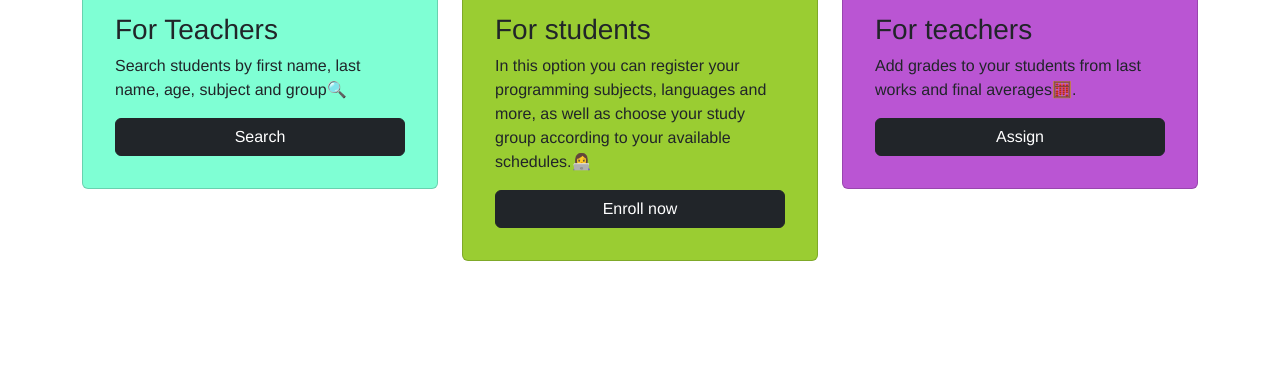
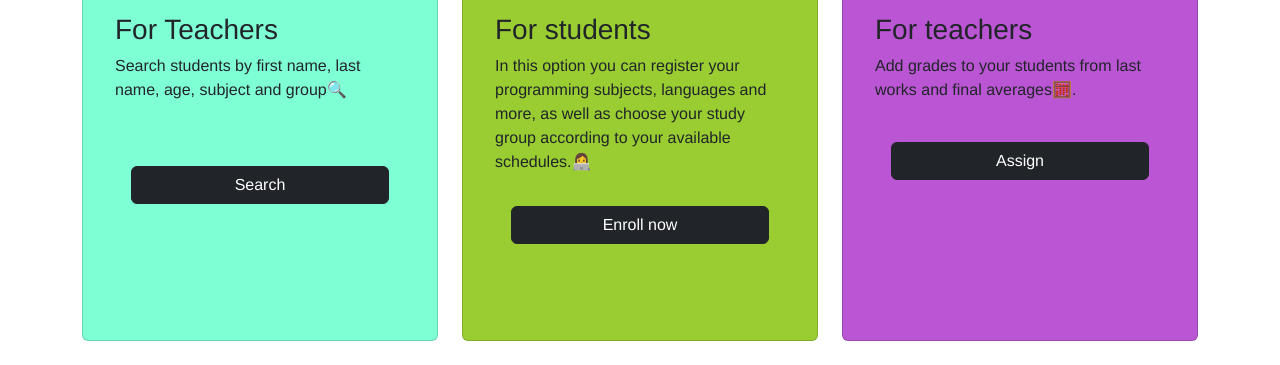
Before and after one commit to YunuenAM/Students, a plain HTML site: page index.html in a window 1280 px wide. Shown: the part 535-900 px from the top of the page. Before the commit the page ends 820 px from the top, so only its background shows below. Drawn offline with nearby package versions, Linux system fonts and the light colour scheme.

Commit message:
Feat: layout moidified

```diff
--- a/css/app.css
+++ b/css/app.css
@@ -37,3 +37,17 @@ img{
         max-width: 100%;
         height: auto;
       }
+
+
+.card-equal-height {
+        height: 100%;
+      }
+
+
+equal-height {
+        display: flex;
+      }
+
+ .card-img-top {
+        max-height: 250px;
+      }
--- a/index.html
+++ b/index.html
@@ -19,46 +19,53 @@
     <section class="seccion">
         <h1 class="text-center my-5 heading">Let's see your options</h1>
         <div class="container-xl">
-            <div class="row">
-                <div class="col-md-4">
-                    <div class="card mb-4 w-auto h-auto p-3" style="background-color: aquamarine;">
-                        <img class="card-img-top" src="./img/01-Name.jpg" alt="for teachers">
+            <div class="row align-items-stretch equal-height">
+                <div class="col-md-4 mb-4">
+                    <div class="card mb-5  w-500 h-800 p-3 card-equal-height" style="background-color: aquamarine;">
+                        <img class="card-img-top" style="object-fit: cover; max-height: 250px;" src="./img/01-Name.jpg" alt="for teachers">
                         <div class="card-header">
                             Search for students
                         </div>
-                        <div class="card-body">
+                        <div class="card-body align-items-center ">
                             <h3 class="card-title">For Teachers</h3>
                             <p class="card-text">Search students by first name, last name, age, subject and group🔍</p>
+                            <div class="align-items-end p-3 mt-5">
                             <a href="#" class="btn btn-dark d-block">Search</a>
+                        </div>
                         </div>
                     </div>
                 </div> <!--col-md-4-->
 
 
-                <div class="col-md-4">
-                    <div class="card mb-4 w-auto h-auto p-3" style="background-color: yellowgreen;">
-                        <img class="card-img-top" src="./img/students.jpg" alt="imagen curso">
+                <div class="col-md-4 mb-4">
+                    <div class="card mb-5 w-500 h-800 p-3 card-equal-height" style="background-color: yellowgreen;">
+                        <img class="card-img-top"  style="object-fit: cover;" src="./img/students.jpg" alt="imagen curso">
                         <div class="card-header">
                             Enroll subjects
                         </div>
-                        <div class="card-body">
+                        <div class="card-body align-items-center">
                             <h3 class="card-title">For students</h3>
                             <p class="card-text"> In this option you can register your programming subjects, languages and more, as well as choose your study group according to your available schedules.👩‍💻</p>
-                            <a href="#" class="btn btn-dark d-block">Enroll now</a>
+
+                            <div class=" align-items-end p-3 mt-1">
+                            <a href="#" class="btn btn-dark d-block " >Enroll now</a>
+                            </div>
                         </div>
                     </div>
                 </div> <!--col-md-4-->
 
-                <div class="col-md-4">
-                    <div class="card mb-4 w-auto h-auto p-3" style="background-color: mediumorchid;">
-                        <img class="card-img-top" src="./img/retro-computer-desk-arrangement.jpg" alt="imagen curso">
+                <div class="col-md-4 mb-4">
+                    <div class="card mb-4 w-500 h-800 p-3 card-equal-height" style="background-color: mediumorchid;">
+                        <img class="card-img-top"  style="object-fit: cover;" src="./img/retro-computer-desk-arrangement.jpg" alt="imagen curso">
                         <div class="card-header">
                             Assign grades
                         </div>
-                        <div class="card-body">
+                        <div class="card-body align-items-center ">
                             <h3 class="card-title">For teachers</h3>
                             <p class="card-text">Add grades to your students from last works and final averages🧮.</p>
+                            <div class="  align-items-end p-3 mt-4">
                             <a href="#" class="btn btn-dark d-block">Assign</a>
+                            </div>
                         </div>
                     </div>
                 </div> <!--col-md-4-->
```
